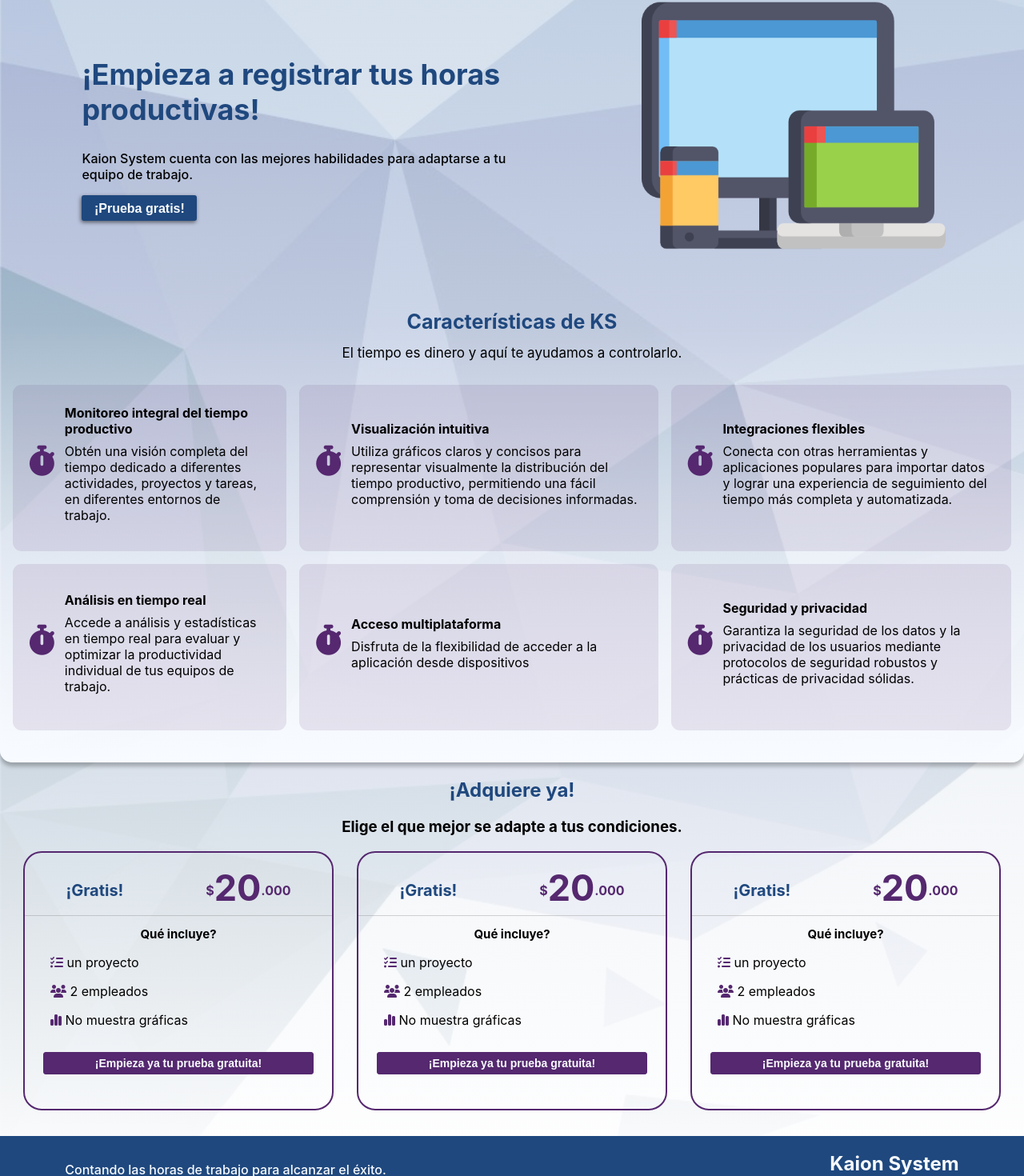
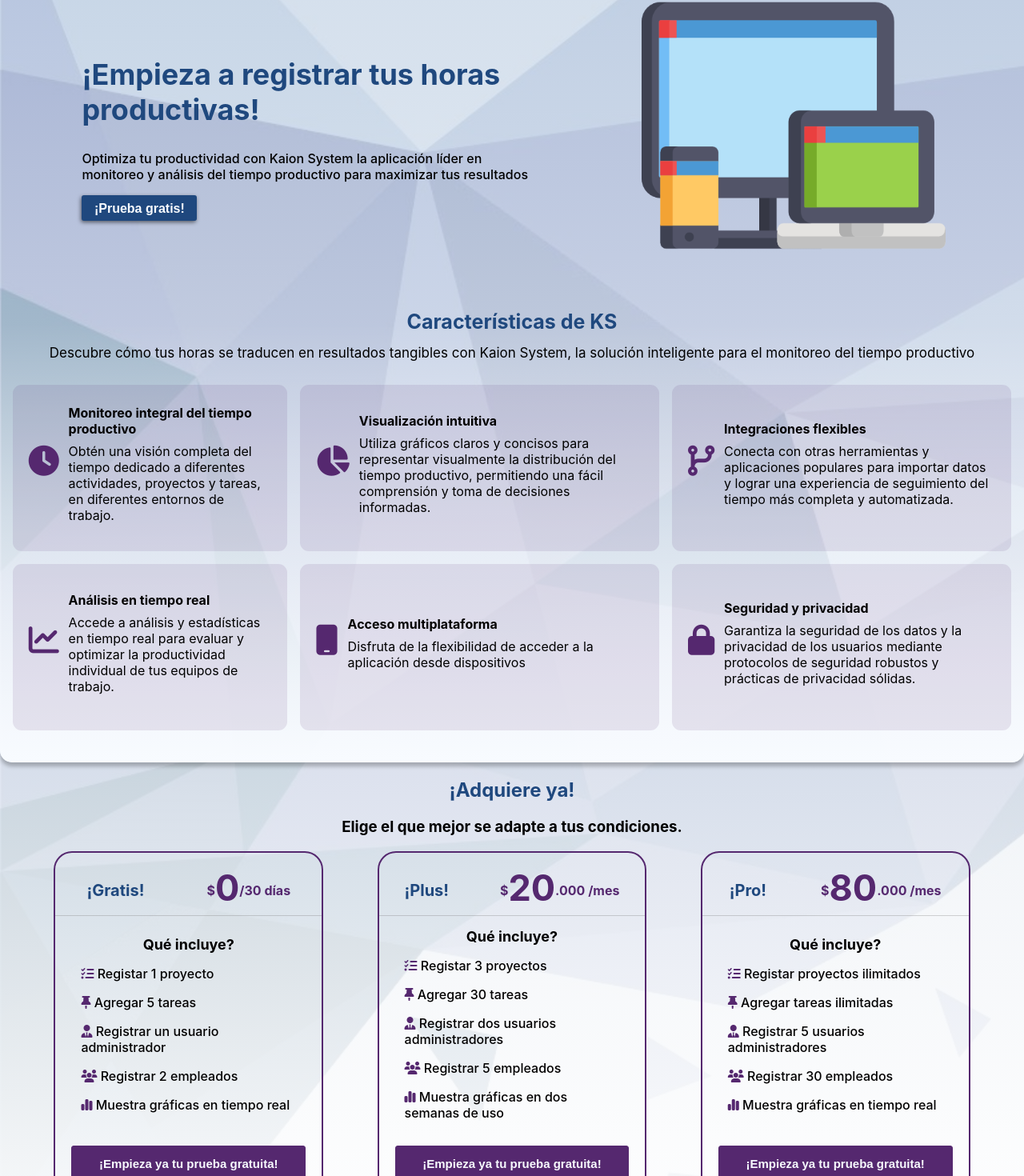
Before and after one commit to Jonny-Start/Kaion-System, a React (Create React App) app: page / in a window 1280 px wide. Shown: the part 125-1595 px from the top of the page at 80% size. Built offline with nearby package versions, Linux system fonts and the light colour scheme.

Commit message:
Datos quemados

```diff
--- a/src/containers/CreateAccount/CreateAccount.css
+++ b/src/containers/CreateAccount/CreateAccount.css
@@ -226,7 +226,7 @@
         }
 
         section#CreateAccount div#CreateAccountGradient {
-            width: 44em;
+            /*width: 44em;*/
         }
 
         section#CreateAccount div.cardForm {
@@ -246,7 +246,7 @@
 
     section#CreateAccount div#CreateAccountBackground {
         height: 22vh;
-        background-size: 99% auto;
+        background-size: 99%;
     }
 
     section#CreateAccount div#CreateAccountGradient {
--- a/src/containers/LandingPage/LandingPage.css
+++ b/src/containers/LandingPage/LandingPage.css
@@ -61,6 +61,7 @@
     font-weight: 600;
     width: 110px;
     height: 30px;
+    padding-top: 0.5em;
 }
 
 /* --Negro-KS: #020101;
@@ -212,13 +213,16 @@
 }
 
 div#LandingPage div.contentCardPrice {
-    width: 30%;
-    height: 18em;
+    width: 26%;
+    height: auto;
     border-radius: 23px;
     border: 2px solid var(--Morado-KS);
     padding-bottom: 1em;
     padding-top: 1em;
     margin-bottom: 1em;
+    display: flex;
+    flex-direction: column;
+    justify-content: space-between;
 }
 
 div#LandingPage div.contentCardPrice:hover {
@@ -273,12 +277,12 @@
 }
 
 div#LandingPage div.contentDescriptionCard h2.h2Description {
-    font-size: 15px;
-
+    font-size: 18px;
 }
 
 div#LandingPage span.descriptionPlan {
-    text-align: justify;
+    text-align: left;
+    font-weight: 500;
 }
 
 div#LandingPage span.descriptionPlan i {
@@ -291,9 +295,11 @@
 
 div#LandingPage div.contentButton button.secondary1 {
     width: 88%;
-    height: 50%;
+    height: auto;
     font-weight: 600;
+    font-size: 15px;
     margin-top: 1em;
+    padding: 13px;
 }
 
 div#LandingPage div#contentFooter {
--- a/src/containers/LandingPage/index.js
+++ b/src/containers/LandingPage/index.js
@@ -49,8 +49,9 @@
             </h2>
             <p id="text">
               {" "}
-              Kaion System cuenta con las mejores habilidades para adaptarse a
-              tu equipo de trabajo.
+              Optimiza tu productividad con Kaion System la aplicación líder en
+              monitoreo y análisis del tiempo productivo para maximizar tus
+              resultados
             </p>
             <span id="contentButtonSlogan">
               <Button
@@ -68,55 +69,84 @@
           <div id="contentDescription">
             <h3 id="titleFeature"> Características de KS</h3>
             <h2 id="subtitleFeature">
-              El tiempo es dinero y aquí te ayudamos a controlarlo.
+              Descubre cómo tus horas se traducen en resultados tangibles con
+              Kaion System, la solución inteligente para el monitoreo del tiempo
+              productivo
             </h2>
           </div>
           <div id="contentCardsFeatures">
             <div className="contentFeatures">
               <div className="feature">
-                <i className="fa-solid fa-stopwatch"></i>
+                <i class="fa-solid fa-clock"></i>
                 <span className="descriptionFeature">
-                  <h4 id="titleCard"> Monitoreo integral del tiempo productivo</h4>
-                  <p id="descriptionCard">Obtén una visión completa del tiempo dedicado a diferentes actividades, proyectos y tareas, en diferentes entornos de trabajo.</p>
+                  <h4 id="titleCard">
+                    {" "}
+                    Monitoreo integral del tiempo productivo
+                  </h4>
+                  <p id="descriptionCard">
+                    Obtén una visión completa del tiempo dedicado a diferentes
+                    actividades, proyectos y tareas, en diferentes entornos de
+                    trabajo.
+                  </p>
                 </span>
               </div>
               <div className="feature">
-                <i className="fa-solid fa-stopwatch"></i>
+                <i className="fa-solid fa-chart-line"></i>
                 <span className="descriptionFeature">
                   <h4 id="titleCard">Análisis en tiempo real</h4>
-                  <p id="descriptionCard">Accede a análisis y estadísticas en tiempo real para evaluar y optimizar la productividad individual de tus equipos de trabajo.</p>
+                  <p id="descriptionCard">
+                    Accede a análisis y estadísticas en tiempo real para evaluar
+                    y optimizar la productividad individual de tus equipos de
+                    trabajo.
+                  </p>
                 </span>
               </div>
             </div>
             <div className="contentFeatures">
               <div className="feature">
-                <i className="fa-solid fa-stopwatch"></i>
+                <i className="fa-solid fa-chart-pie"></i>
                 <span className="descriptionFeature">
                   <h4 id="titleCard">Visualización intuitiva</h4>
-                  <p id="descriptionCard">Utiliza gráficos claros y concisos para representar visualmente la distribución del tiempo productivo, permitiendo una fácil comprensión y toma de decisiones informadas.</p>
+                  <p id="descriptionCard">
+                    Utiliza gráficos claros y concisos para representar
+                    visualmente la distribución del tiempo productivo,
+                    permitiendo una fácil comprensión y toma de decisiones
+                    informadas.
+                  </p>
                 </span>
               </div>
               <div className="feature">
-                <i className="fa-solid fa-stopwatch"></i>
+                <i className="fa-solid fa-mobile"></i>
                 <span className="descriptionFeature">
                   <h4 id="titleCard"> Acceso multiplataforma</h4>
-                  <p id="descriptionCard">Disfruta de la flexibilidad de acceder a la aplicación desde dispositivos</p>
+                  <p id="descriptionCard">
+                    Disfruta de la flexibilidad de acceder a la aplicación desde
+                    dispositivos
+                  </p>
                 </span>
               </div>
             </div>
             <div className="contentFeatures">
               <div className="feature">
-                <i className="fa-solid fa-stopwatch"></i>
+                <i className="fa-solid fa-code-branch"></i>
                 <span className="descriptionFeature">
                   <h4 id="titleCard"> Integraciones flexibles</h4>
-                  <p id="descriptionCard">Conecta con otras herramientas y aplicaciones populares para importar datos y lograr una experiencia de seguimiento del tiempo más completa y automatizada.</p>
+                  <p id="descriptionCard">
+                    Conecta con otras herramientas y aplicaciones populares para
+                    importar datos y lograr una experiencia de seguimiento del
+                    tiempo más completa y automatizada.
+                  </p>
                 </span>
               </div>
               <div className="feature">
-                <i className="fa-solid fa-stopwatch"></i>
+                <i className="fa-solid fa-lock"></i>
                 <span className="descriptionFeature">
                   <h4 id="titleCard"> Seguridad y privacidad</h4>
-                  <p id="descriptionCard">Garantiza la seguridad de los datos y la privacidad de los usuarios mediante protocolos de seguridad robustos y prácticas de privacidad sólidas.</p>
+                  <p id="descriptionCard">
+                    Garantiza la seguridad de los datos y la privacidad de los
+                    usuarios mediante protocolos de seguridad robustos y
+                    prácticas de privacidad sólidas.
+                  </p>
                 </span>
               </div>
             </div>
@@ -133,25 +163,33 @@
                 </span>
                 <span className="typePrice">
                   <h4>$</h4>
-                  <h2 className="h2price"> 20</h2>
-                  <h4>.000</h4>
+                  <h2 className="h2price"> 0</h2>
+                  <h4> /30 días</h4>
                 </span>
               </div>
               <div className="contentDescriptionCard">
                 <h2 className="h2Description"> Qué incluye?</h2>
                 <span className="descriptionPlan">
                   <p>
-                    {" "}
-                    <i className="fa-sharp fa-solid fa-list-check"></i> un
-                    proyecto
+                    <i className="fa-sharp fa-solid fa-list-check"></i> Registar
+                    1 proyecto
+                  </p>
+                  <p>
+                    <i className="fa-sharp fa-solid fa-thumbtack"></i> Agregar 5
+                    tareas
                   </p>
                   <p>
                     {" "}
-                    <i className="fa-solid fa-users"></i> 2 empleados
+                    <i className="fa-sharp fa-solid fa-user-tie"></i> Registrar
+                    un usuario administrador
                   </p>
                   <p>
-                    <i className="fa-solid fa-chart-simple"></i> No muestra
-                    gráficas
+                    {" "}
+                    <i className="fa-solid fa-users"></i> Registrar 2 empleados
+                  </p>
+                  <p>
+                    <i className="fa-solid fa-chart-simple"></i> Muestra
+                    gráficas en tiempo real
                   </p>
                 </span>
               </div>
@@ -166,29 +204,37 @@
             <div className="contentCardPrice">
               <div className="contentTitleCard">
                 <span className="typePlan">
-                  <h3 className="h3Plan"> ¡Gratis!</h3>
+                  <h3 className="h3Plan"> ¡Plus!</h3>
                 </span>
                 <span className="typePrice">
                   <h4>$</h4>
                   <h2 className="h2price"> 20</h2>
-                  <h4>.000</h4>
+                  <h4>.000 /mes</h4>
                 </span>
               </div>
               <div className="contentDescriptionCard">
                 <h2 className="h2Description"> Qué incluye?</h2>
                 <span className="descriptionPlan">
                   <p>
-                    {" "}
-                    <i className="fa-sharp fa-solid fa-list-check"></i> un
-                    proyecto
+                    <i className="fa-sharp fa-solid fa-list-check"></i> Registar
+                    3 proyectos
+                  </p>
+                  <p>
+                    <i className="fa-sharp fa-solid fa-thumbtack"></i> Agregar
+                    30 tareas
                   </p>
                   <p>
                     {" "}
-                    <i className="fa-solid fa-users"></i> 2 empleados
+                    <i className="fa-sharp fa-solid fa-user-tie"></i> Registrar
+                    dos usuarios administradores
                   </p>
                   <p>
-                    <i className="fa-solid fa-chart-simple"></i> No muestra
-                    gráficas
+                    {" "}
+                    <i className="fa-solid fa-users"></i> Registrar 5 empleados
+                  </p>
+                  <p>
+                    <i className="fa-solid fa-chart-simple"></i> Muestra
+                    gráficas en dos semanas de uso
                   </p>
                 </span>
               </div>
@@ -203,29 +249,37 @@
             <div className="contentCardPrice">
               <div className="contentTitleCard">
                 <span className="typePlan">
-                  <h3 className="h3Plan"> ¡Gratis!</h3>
+                  <h3 className="h3Plan"> ¡Pro!</h3>
                 </span>
                 <span className="typePrice">
                   <h4>$</h4>
-                  <h2 className="h2price"> 20</h2>
-                  <h4>.000</h4>
+                  <h2 className="h2price"> 80</h2>
+                  <h4>.000 /mes</h4>
                 </span>
               </div>
               <div className="contentDescriptionCard">
                 <h2 className="h2Description"> Qué incluye?</h2>
                 <span className="descriptionPlan">
                   <p>
-                    {" "}
-                    <i className="fa-sharp fa-solid fa-list-check"></i> un
-                    proyecto
+                    <i className="fa-sharp fa-solid fa-list-check"></i> Registar
+                    proyectos ilimitados
+                  </p>
+                  <p>
+                    <i className="fa-sharp fa-solid fa-thumbtack"></i> Agregar
+                    tareas ilimitadas
                   </p>
                   <p>
                     {" "}
-                    <i className="fa-solid fa-users"></i> 2 empleados
+                    <i className="fa-sharp fa-solid fa-user-tie"></i> Registrar
+                    5 usuarios administradores
                   </p>
                   <p>
-                    <i className="fa-solid fa-chart-simple"></i> No muestra
-                    gráficas
+                    {" "}
+                    <i className="fa-solid fa-users"></i> Registrar 30 empleados
+                  </p>
+                  <p>
+                    <i className="fa-solid fa-chart-simple"></i> Muestra
+                    gráficas en tiempo real
                   </p>
                 </span>
               </div>
@@ -244,7 +298,9 @@
             <span id="descriptionFooter">
               <h4 id="h4DescriptionFooter">
                 {" "}
-                Contando las horas de trabajo para alcanzar el éxito.{" "}
+                Kaion System: tu aliado para la productividad efectiva. Controla
+                tu tiempo, optimiza tu trabajo y alcanza tus objetivos con
+                facilidad.{" "}
               </h4>
             </span>
             <span id="titleFooter">
--- a/src/containers/ResetPassword/ResetPassword.css
+++ b/src/containers/ResetPassword/ResetPassword.css
@@ -16,12 +16,11 @@
     width: 100%;
     height: 100vh;
     background-image: url("../../background2.jpg");
-    background-size: 64%;
     background-position-x: left;
     background-repeat: no-repeat;
     object-fit: cover;
     position: relative;
-    background-size: cover;
+    background-size: 99%;
 }
 
 #ResetPasswordGradient {
```
